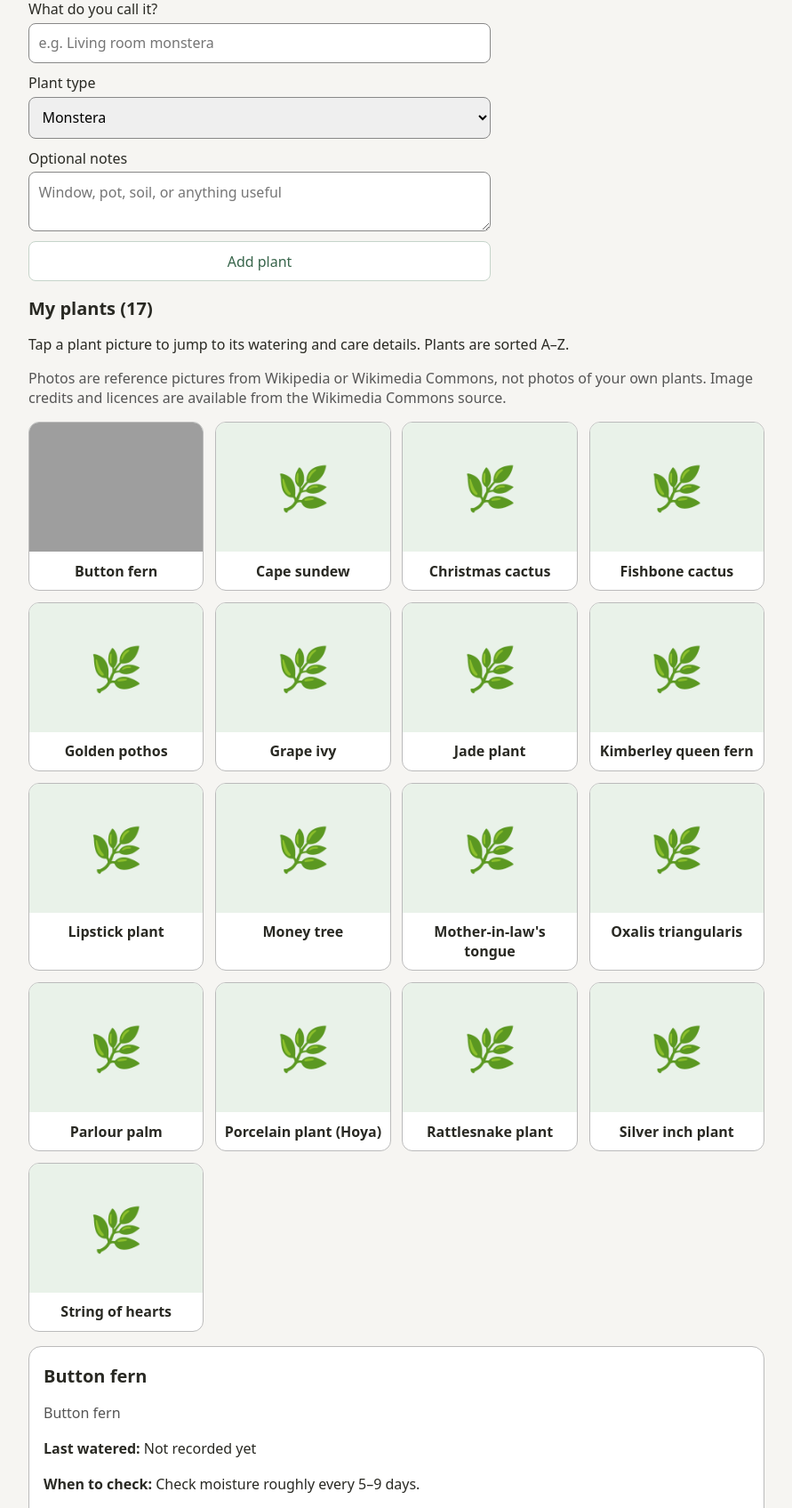
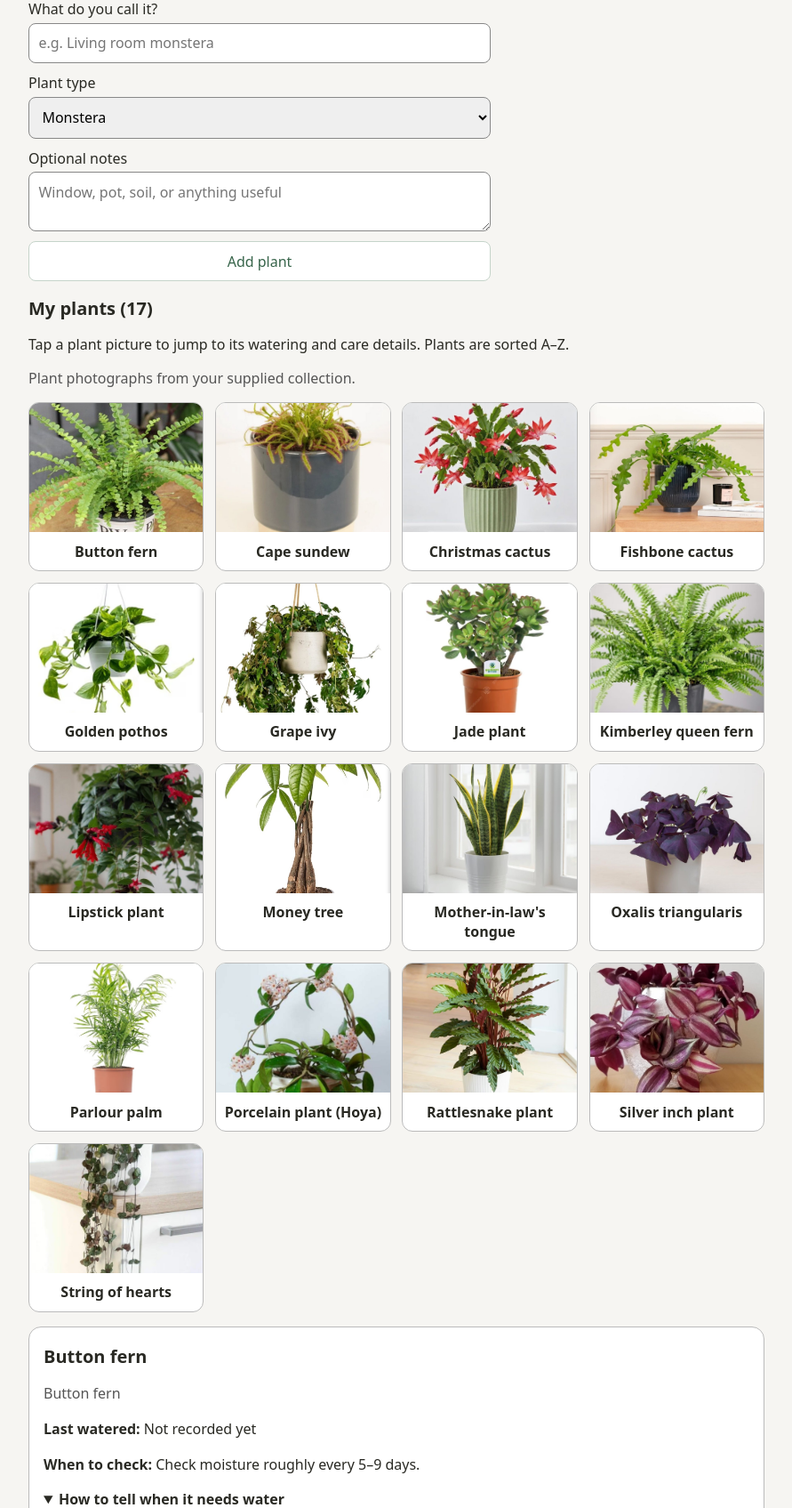
Before and after one commit to Lithill/GemstoneCabFinder, a Flask app: page /plants in a window 1280 px wide. Shown: the part 486-2181 px from the top of the page at 89% size, without its empty margins (194-1085 px from the left). Run offline with Flask 3, Linux system fonts and the light colour scheme; data comes from the database, SQL or seed files in the repository; data that the repository does not hold is empty; some libraries are stand-ins or nearby versions; grey boxes are pictures that could not be loaded.

Commit message:
Display the 17 bundled houseplant photos instead of Wikimedia placeholders

```diff
--- a/favourite_feed/templates/plants.html
+++ b/favourite_feed/templates/plants.html
@@ -42,11 +42,30 @@
 <button type="submit">Add plant</button>
 </form></section>
 <section><h2>My plants ({{ entries|length }})</h2>
-<p>Tap a plant picture to jump to its watering and care details. Plants are sorted A–Z.</p><p class="note">Photos are reference pictures from Wikipedia or Wikimedia Commons, not photos of your own plants. Image credits and licences are available from the <a href="https://commons.wikimedia.org/" target="_blank" rel="noopener noreferrer">Wikimedia Commons</a> source.</p>
+<p>Tap a plant picture to jump to its watering and care details. Plants are sorted A–Z.</p><p class="note">Plant photographs from your supplied collection.</p>
+{% set photo_files = {
+"Money tree":"money-tree.jpg",
+"Button fern":"button-fern.jpg",
+"Christmas cactus":"christmas-cactus.jpg",
+"Fishbone cactus":"fishbone-cactus.jpg",
+"Golden pothos":"golden-pothos.jpg",
+"Grape ivy":"grape-ivy.jpg",
+"Jade plant":"jade-plant.jpg",
+"Kimberley queen fern":"kimberley-queen-fern.jpg",
+"Lipstick plant":"lipstick-plant.jpg",
+"Mother-in-law's tongue":"mother-in-laws-tongue.jpg",
+"Oxalis triangularis":"oxalis-triangularis.jpg",
+"Parlour palm":"parlour-palm.jpg",
+"Porcelain plant (Hoya)":"porcelain-plant-hoya.jpg",
+"Rattlesnake plant":"rattlesnake-plant.jpg",
+"Silver inch plant":"silver-inch-plant.jpg",
+"String of hearts":"string-of-hearts.jpg",
+"Cape sundew":"cape-sundew.jpg"
+} %}
 <div class="plant-grid">
 {% for plant in entries %}
 <a class="plant-tile" href="#plant-{{ plant.id }}">
-<span class="plant-photo" data-species="{{ plant.species }}" role="img" aria-label="Picture of {{ plant.species }}">🌿</span>
+<span class="plant-photo" role="img" aria-label="Picture of {{ plant.species }}"><img src="{{ url_for('static', filename='plants/' ~ photo_files[plant.species]) }}" alt="{{ plant.species }} plant" loading="lazy" onerror="this.hidden=true;this.parentNode.append('🌿')"></span>
 <span class="plant-tile-name">{{ plant.name }}</span>
 </a>
 {% endfor %}
@@ -72,44 +91,4 @@
 </section>
 <p class="note">Care tips are general guidance. Check the actual compost and roots before deciding to water; wilting can happen from both drought and root rot.</p>
 </main>
-<script>
-/* Independent per-plant thumbnail requests avoid one failed batch hiding all photos. */
-const wikiTitles = {
-"Money tree":"Pachira_aquatica","Button fern":"Pellaea_rotundifolia",
-"Christmas cactus":"Schlumbergera_truncata","Fishbone cactus":"Disocactus_anguliger",
-"Golden pothos":"Epipremnum_aureum","Grape ivy":"Cissus_rhombifolia",
-"Jade plant":"Crassula_ovata","Kimberley queen fern":"Nephrolepis_obliterata",
-"Lipstick plant":"Aeschynanthus_radicans","Mother-in-law's tongue":"Dracaena_trifasciata",
-"Oxalis triangularis":"Oxalis_triangularis","Parlour palm":"Chamaedorea_elegans",
-"Porcelain plant (Hoya)":"Hoya_carnosa","Rattlesnake plant":"Goeppertia_insignis",
-"Silver inch plant":"Tradescantia_zebrina","String of hearts":"Ceropegia_woodii",
-"Cape sundew":"Drosera_capensis"
-};
-async function photoFor(tile) {
- const title = wikiTitles[tile.dataset.species];
- if (!title) return;
- const img = document.createElement("img");
- img.alt = tile.dataset.species + " plant";
- img.loading = "lazy";
- img.referrerPolicy = "no-referrer";
- img.onload = () => tile.replaceChildren(img);
- img.onerror = () => { img.remove(); };
- try {
-  const response = await fetch("https://en.wikipedia.org/api/rest_v1/page/summary/" + encodeURIComponent(title),
-   {mode:"cors",credentials:"omit"});
-  if (!response.ok) throw new Error("No Wikipedia summary");
-  const data = await response.json();
-  const url = data.thumbnail?.source || data.originalimage?.source;
-  if (url && new URL(url).protocol === "https:") {
-   img.src = url;
-   return;
-  }
- } catch (_) {}
- /* Direct Wikimedia Commons file redirect for a known public-domain button fern photo. */
- if (title === "Pellaea_rotundifolia") {
-  img.src = "https://commons.wikimedia.org/wiki/Special:Redirect/file/Pellaearotundifolium.jpg?width=350";
- }
-}
-document.querySelectorAll(".plant-photo").forEach(photoFor);
-</script>
 </body></html>
```
